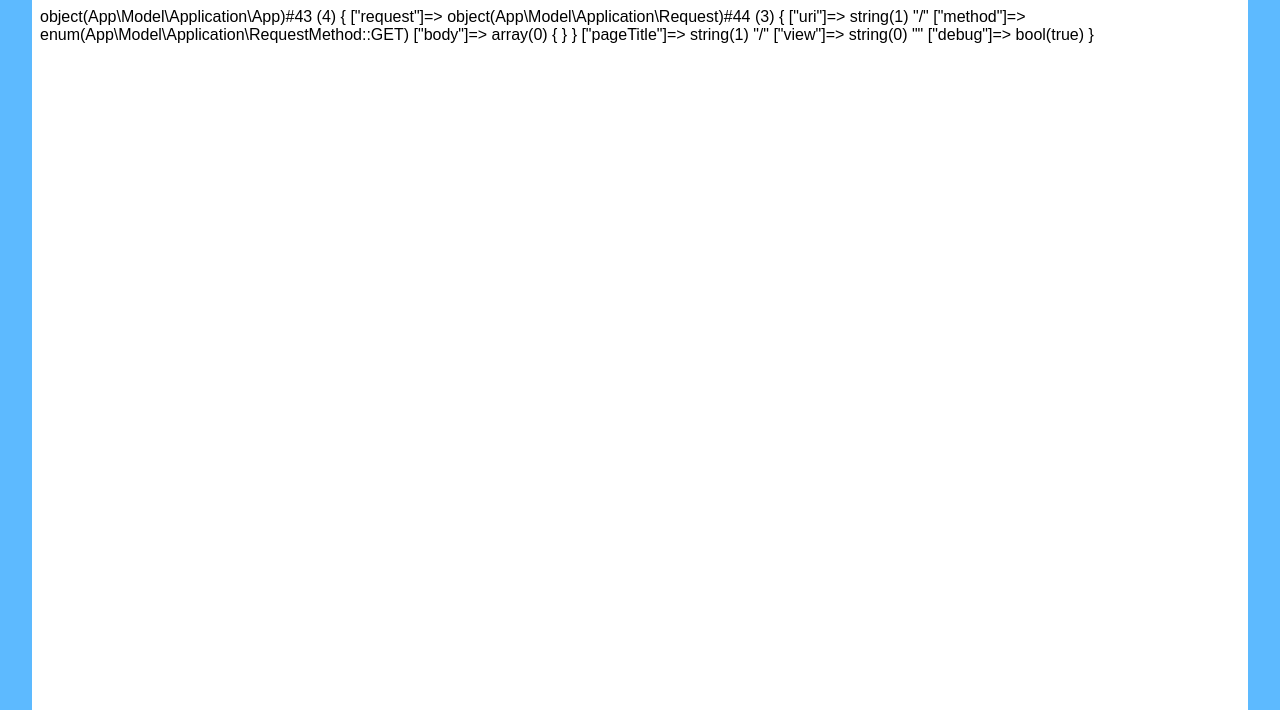
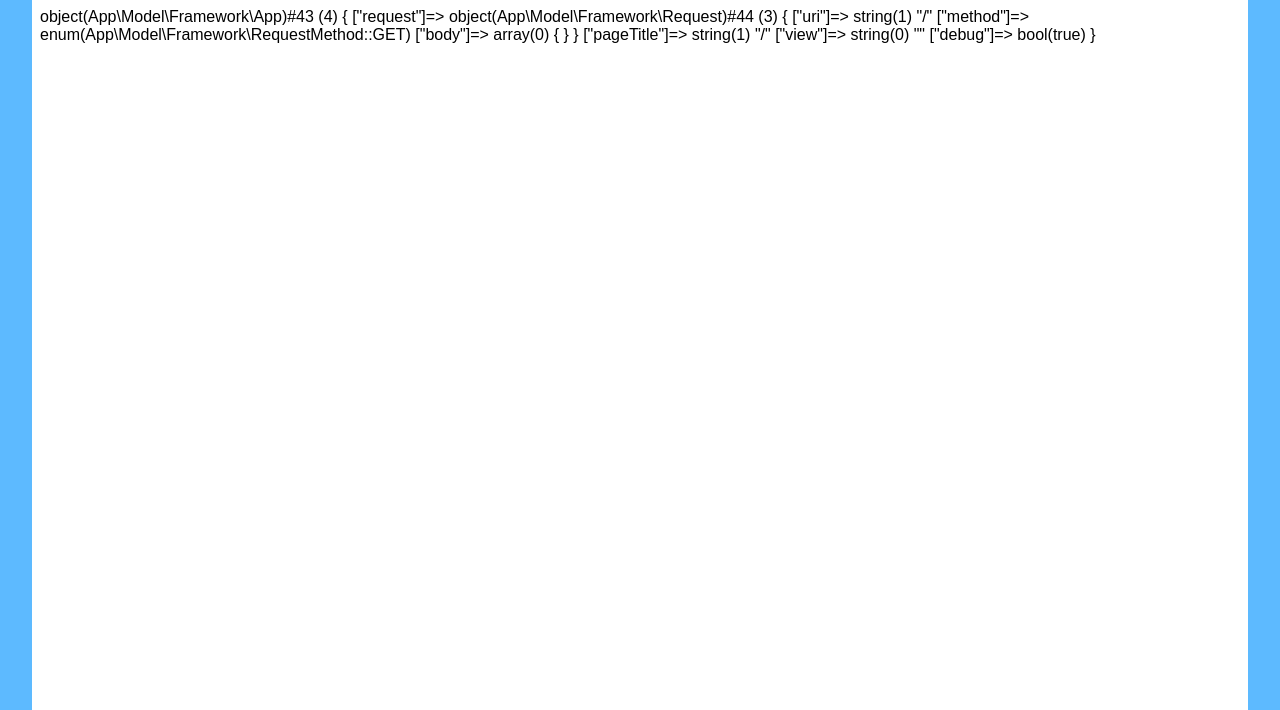
Before and after one commit to GingertronMk1/my-php-framework, a PHP site: page / in a window 1280 px wide. Shown: the part 69-779 px from the top of the page. Run offline with PHP 8.4, Linux system fonts and the light colour scheme.

Commit message:
Re-namespacing

```diff
--- a/index.php
+++ b/index.php
@@ -5,9 +5,9 @@ declare(strict_types=1);
 require __DIR__ . '/vendor/autoload.php';
 
 use App\Controller\HomeController;
-use App\Model\Application\App;
-use App\Model\Application\Routing\Route;
-use App\Model\Application\Routing\Router;
+use App\Model\Framework\App;
+use App\Model\Framework\Routing\Route;
+use App\Model\Framework\Routing\Router;
 
 $app = App::createWithRequestFromGlobals();
 
--- a/src/Controller/AbstractController.php
+++ b/src/Controller/AbstractController.php
@@ -4,7 +4,7 @@ declare(strict_types=1);
 
 namespace App\Controller;
 
-use App\Model\Application\App;
+use App\Model\Framework\App;
 
 abstract class AbstractController
 {
--- a/src/Controller/HomeController.php
+++ b/src/Controller/HomeController.php
@@ -4,7 +4,7 @@ declare(strict_types=1);
 
 namespace App\Controller;
 
-use App\Model\Application\App;
+use App\Model\Framework\App;
 
 final class HomeController extends AbstractController
 {
--- a/src/Model/Application/App.php
+++ b/src/Model/Framework/App.php
@@ -2,7 +2,7 @@
 
 declare(strict_types=1);
 
-namespace App\Model\Application;
+namespace App\Model\Framework;
 
 final class App
 {
--- a/src/Model/Application/Request.php
+++ b/src/Model/Framework/Request.php
@@ -2,7 +2,7 @@
 
 declare(strict_types=1);
 
-namespace App\Model\Application;
+namespace App\Model\Framework;
 
 use Exception;
 
--- a/src/Model/Application/RequestMethod.php
+++ b/src/Model/Framework/RequestMethod.php
@@ -2,7 +2,7 @@
 
 declare(strict_types=1);
 
-namespace App\Model\Application;
+namespace App\Model\Framework;
 
 use Exception;
 
--- a/src/Model/Application/Routing/Route.php
+++ b/src/Model/Framework/Routing/Route.php
@@ -2,10 +2,10 @@
 
 declare(strict_types=1);
 
-namespace App\Model\Application\Routing;
+namespace App\Model\Framework\Routing;
 
-use App\Model\Application\App;
-use App\Model\Application\RequestMethod;
+use App\Model\Framework\App;
+use App\Model\Framework\RequestMethod;
 use Exception;
 use ReflectionClass;
 
--- a/src/Model/Application/Routing/Router.php
+++ b/src/Model/Framework/Routing/Router.php
@@ -2,9 +2,9 @@
 
 declare(strict_types=1);
 
-namespace App\Model\Application\Routing;
+namespace App\Model\Framework\Routing;
 
-use App\Model\Application\App;
+use App\Model\Framework\App;
 use Exception;
 
 final class Router
```
